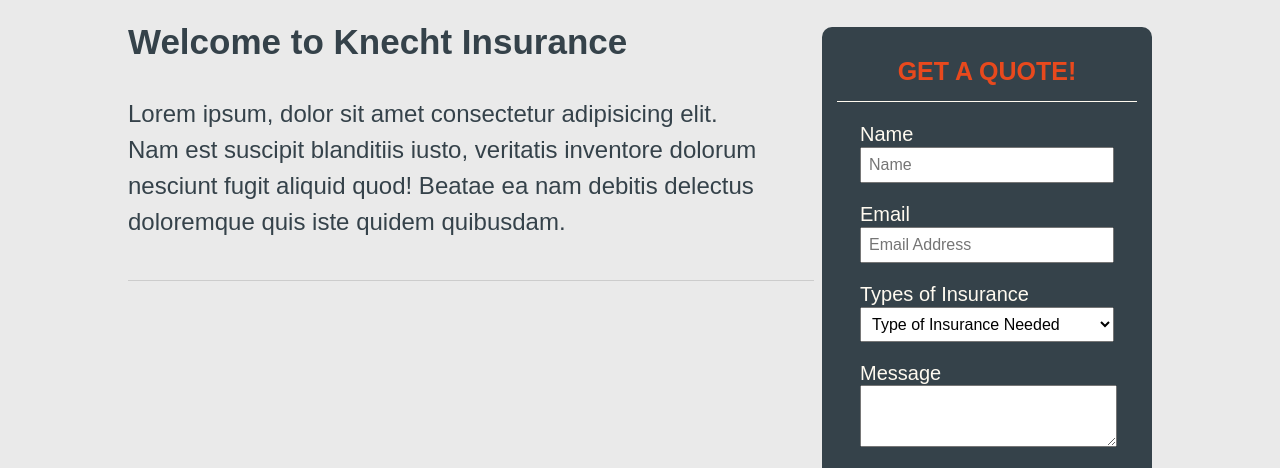
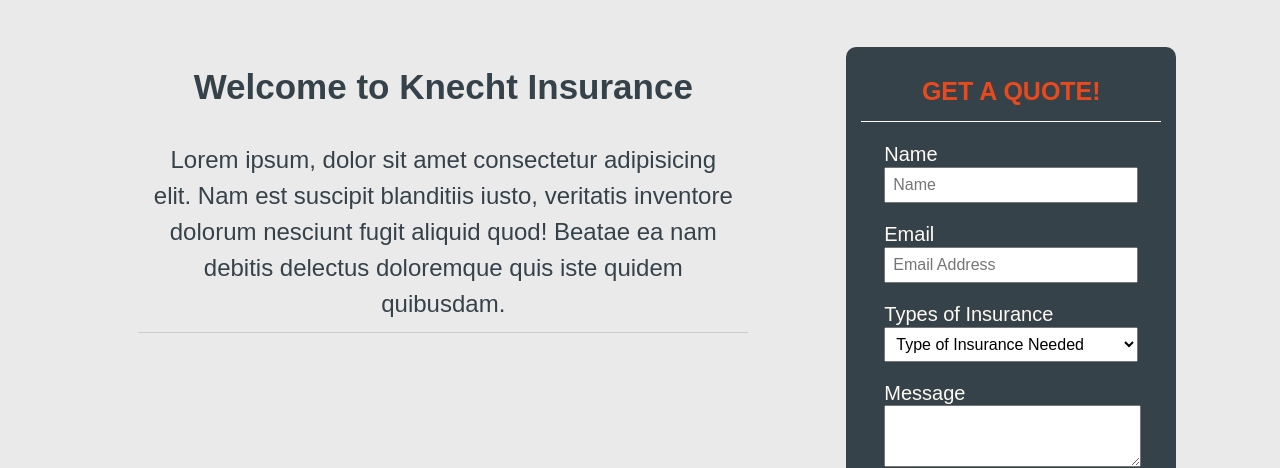
Before and after one commit to miwaro/knecht-insurance, a website: page src/index.html in a window 1280 px wide. Shown: the part 1261-1729 px from the top of the page. Drawn offline with Linux system fonts and the light colour scheme.

Commit message:
Implemented first step of grid layout redesign

```diff
--- a/src/css/style.css
+++ b/src/css/style.css
@@ -174,7 +174,15 @@
     line-height: 64px;
 }
 
+.home-content-grid-container {
+    display: grid;
+    grid-template-areas:
+        "a a a a a a a"
+        "b b b b c c c";
+}
+
 #boxes {
+    grid-area: a;
     display: flex;
     margin: 20px auto;
 }
@@ -224,42 +232,38 @@
 }
 
 section#welcome {
+    grid-area: b;
+    justify-self: end;
+    padding-right: 90px;
+    padding-top: 25px;
     border-radius: 5px;
-    max-width: 700px;
+    max-width: 610px;
     max-height: 340px;
 }
 
 #welcome h2 {
     display: flex;
-    justify-content: flex-start;
+    justify-content: center;
     font-size:35px;
     font-family: sans-serif, Arial, Helvetica;
     color: #35424a;
-    margin: 25px 0px 0px 0px;
+    margin: 25px auto;
 }
 
 #welcome p {
     display: flex;
     justify-content: center;
+    text-align: center;
     font: 24px/1.5 Arial, Helvetica, sans-serif;
     color: #35424a;
-    padding: 10px 50px 40px 0;
+    padding: 10px 15px;
     border-bottom: 1px #cccccc solid;
 }
 
-/* welcome message and quote form*/
-.home-content-flex-container {
-    display: flex;
-    justify-content: space-between;
-    margin: 0 auto;
-}
-
-/* .helfpul-links-container {
-    background-color: #ffffff;
-} */
-
 /*quote form */
 #sidebar {
+    grid-area: c;
+    justify-self: start;
     flex-basis: 300px;
     font-family: sans-serif, Arial, Helvetica;
     padding-top: 30px;
--- a/src/index.html
+++ b/src/index.html
@@ -66,7 +66,7 @@
             </div>
         </div>
 
-
+    <section class="home-content-grid-container">
             <!--The 4 Insurance Types pictures -->
         <section id="boxes" class="container">
             <div class="box-container">
@@ -104,7 +104,6 @@
         </section>
 
         <!-- Welcome Section -->
-        <section class="home-content-flex-container container">
         <section id="welcome">
             <h2>Welcome to Knecht Insurance</h2>
             <p>
@@ -112,10 +111,6 @@
                     blanditiis iusto, veritatis inventore dolorum nesciunt
                 fugit aliquid quod! Beatae ea nam debitis delectus doloremque quis iste quidem quibusdam.
             </p>
-                <!-- <div class="helfpul-links-container">
-                    <h2>Helpful Links</h2>
-                    <img src="./img/business-card.jpg">
-                </div> -->
         </section>
 
             <!-- Quote Form -->
@@ -151,6 +146,7 @@
             </aside>
         </section>
 
+
         <!-- footer -->
         <footer>
             <img class="firefly-img" src="./img/firefly.png" alt="Image" height="60" width="85">
```
Lines whose indentation alone changed are shown as unchanged.
